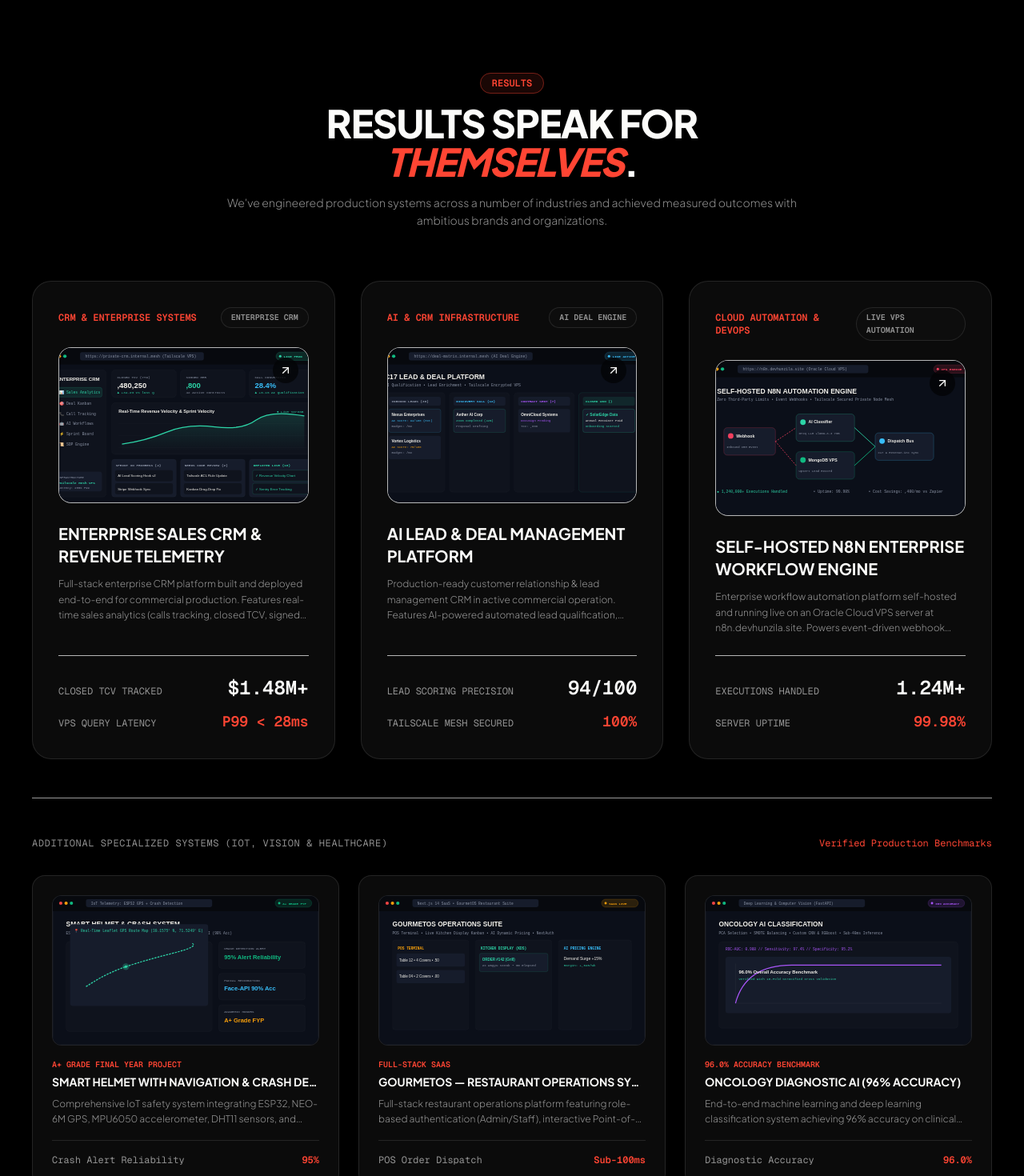
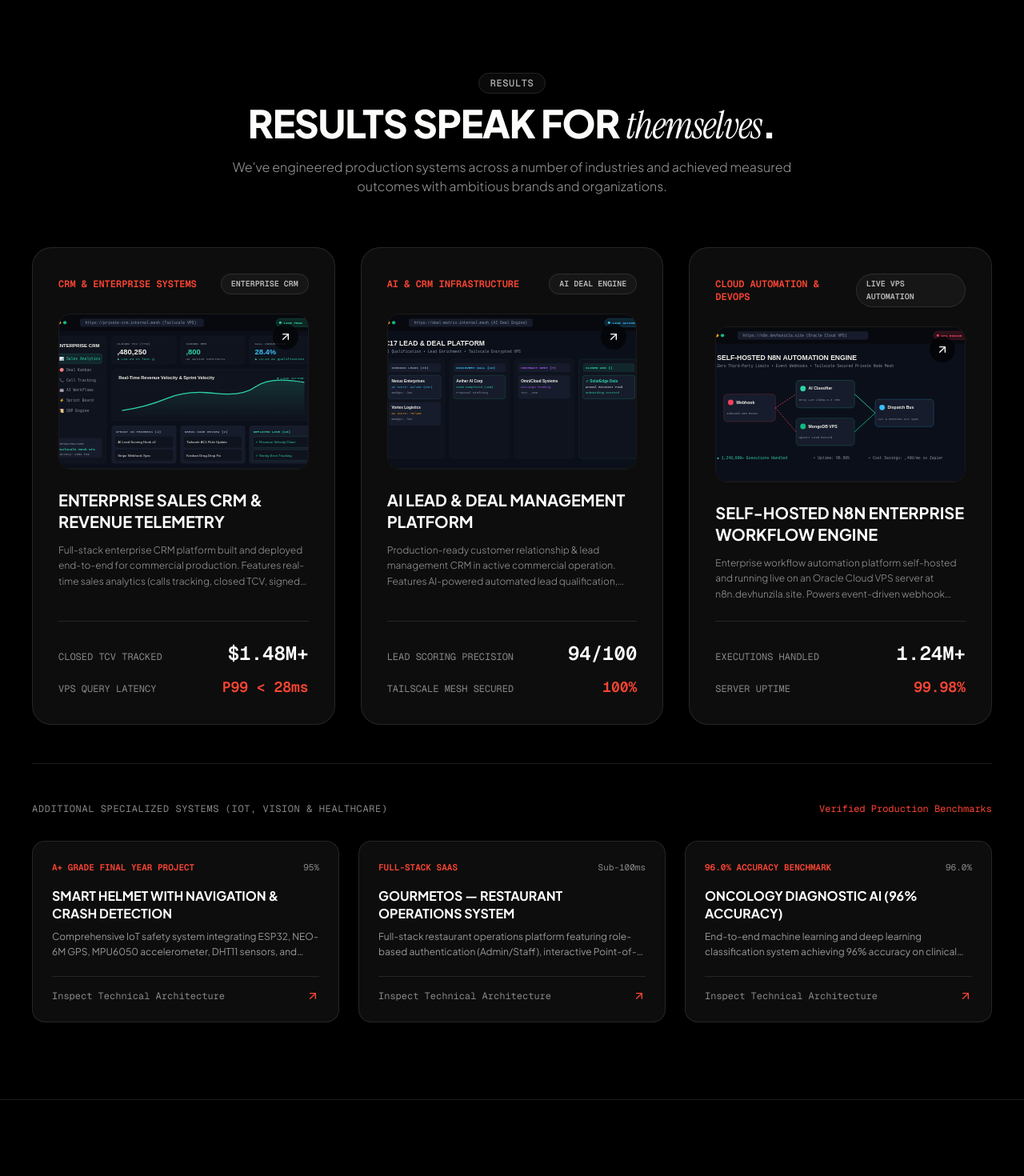
Before and after one commit to HunzilaRajput746/Cortelo, a Next.js app: page / in a window 1280 px wide. Shown: the part 2420-3890 px from the top of the page at 80% size. Built offline with nearby package versions, Linux system fonts and the light colour scheme.

Commit message:
Refactor results section cards with flame metric counters and serif typography

```diff
--- a/src/components/ResultsSection.tsx
+++ b/src/components/ResultsSection.tsx
@@ -4,7 +4,7 @@ import React from "react";
 import Image from "next/image";
 import { AGENCY_PROJECTS } from "@/lib/agencyData";
 import { useAgencyShell } from "./ClientShell";
-import { ArrowUpRight, Zap, ExternalLink } from "lucide-react";
+import { ArrowUpRight } from "lucide-react";
 
 export default function ResultsSection() {
   const { openProjectModal } = useAgencyShell();
@@ -13,18 +13,18 @@ export default function ResultsSection() {
   const secondary = AGENCY_PROJECTS.slice(3);
 
   return (
-    <section id="results" className="py-24 px-6 sm:px-10 max-w-[1440px] mx-auto border-t border-cortelo-border">
+    <section id="results" className="py-24 px-6 sm:px-10 max-w-[1440px] mx-auto border-t border-white/10">
 
       {/* Section Header */}
       <div className="text-center max-w-3xl mx-auto space-y-4 mb-16">
-        <span className="px-3.5 py-1 rounded-full border border-cortelo-mint/40 bg-cortelo-mint/10 text-xs font-mono text-cortelo-mint font-semibold uppercase">
+        <span className="px-3.5 py-1 rounded-full border border-white/10 bg-white/[0.04] text-xs font-mono text-white/70 uppercase tracking-wider font-medium">
           Results
         </span>
-        <h2 className="text-3xl sm:text-5xl font-black uppercase text-cortelo-text tracking-tight">
+        <h2 className="text-3xl sm:text-5xl font-black uppercase text-[#FCFCFA] tracking-tight">
           Results speak for{" "}
-          <span className="text-cortelo-mint italic">themselves</span>.
+          <span className="font-serif italic font-normal text-white lowercase">themselves</span>.
         </h2>
-        <p className="text-sm text-cortelo-muted leading-relaxed font-light">
+        <p className="text-sm sm:text-base text-[#999999] leading-relaxed font-light">
           We&apos;ve engineered production systems across a number of industries and achieved measured outcomes with ambitious brands and organizations.
         </p>
       </div>
@@ -35,48 +35,48 @@ export default function ResultsSection() {
           <div
             key={p.id}
             onClick={() => openProjectModal(p)}
-            className="glass-panel rounded-3xl p-8 border border-cortelo-border hover:border-cortelo-mint transition-all flex flex-col justify-between bg-[#0F131D]/90 group cursor-pointer"
+            className="rounded-3xl p-7 sm:p-8 border border-white/10 hover:border-white/20 transition-all flex flex-col justify-between bg-[#0D0D0D] group cursor-pointer"
           >
             <div>
-              {/* Client Tag */}
+              {/* Category & Badge */}
               <div className="flex items-center justify-between mb-6 text-xs font-mono">
-                <span className="text-cortelo-mint font-bold uppercase">{p.category}</span>
-                <span className="px-3 py-1 rounded-full text-[10px] font-bold border border-cortelo-border bg-cortelo-surface text-cortelo-muted">
+                <span className="text-[#FF4533] font-bold uppercase">{p.category}</span>
+                <span className="px-3 py-1 rounded-full text-[10px] font-bold border border-white/10 bg-white/[0.04] text-white/70">
                   {p.badge}
                 </span>
               </div>
 
-              {/* Big Mockup Visual */}
-              <div className="relative aspect-[16/10] rounded-2xl overflow-hidden border border-cortelo-border/70 mb-6 bg-[#07090E]">
+              {/* Mockup Visual */}
+              <div className="relative aspect-[16/10] rounded-2xl overflow-hidden border border-white/10 mb-6 bg-[#000000]">
                 <Image
                   src={p.previewImage}
                   alt={p.title}
                   fill
                   className="object-cover group-hover:scale-105 transition-transform duration-500"
                 />
-                <div className="absolute top-3 right-3 w-8 h-8 rounded-full bg-black/60 backdrop-blur-md flex items-center justify-center text-cortelo-text group-hover:bg-cortelo-mint group-hover:text-black transition-colors">
+                <div className="absolute top-3 right-3 w-8 h-8 rounded-full bg-black/60 backdrop-blur-md flex items-center justify-center text-white group-hover:bg-[#FF4533] group-hover:text-white transition-colors">
                   <ArrowUpRight className="w-4 h-4" />
                 </div>
               </div>
 
               {/* Title */}
-              <h3 className="text-xl font-bold uppercase text-cortelo-text mb-3 leading-snug">
+              <h3 className="text-xl font-bold uppercase text-white mb-3 leading-snug">
                 {p.title}
               </h3>
-              <p className="text-xs text-cortelo-muted leading-relaxed font-light mb-6 line-clamp-3">
+              <p className="text-xs text-[#999999] leading-relaxed font-light mb-6 line-clamp-3">
                 {p.description}
               </p>
             </div>
 
             {/* Metrics Breakdown */}
-            <div className="pt-6 border-t border-cortelo-border/70 space-y-3 font-mono">
+            <div className="pt-6 border-t border-white/10 space-y-3 font-mono">
               <div className="flex justify-between items-baseline">
-                <span className="text-xs text-cortelo-muted uppercase">{p.metrics.primaryLabel}</span>
-                <span className="text-2xl font-black text-cortelo-text">{p.metrics.primaryValue}</span>
+                <span className="text-xs text-[#888888] uppercase">{p.metrics.primaryLabel}</span>
+                <span className="text-2xl font-black text-white">{p.metrics.primaryValue}</span>
               </div>
               <div className="flex justify-between items-baseline">
-                <span className="text-xs text-cortelo-muted uppercase">{p.metrics.secondaryLabel}</span>
-                <span className="text-lg font-bold text-cortelo-mint">{p.metrics.secondaryValue}</span>
+                <span className="text-xs text-[#888888] uppercase">{p.metrics.secondaryLabel}</span>
+                <span className="text-lg font-bold text-[#FF4533]">{p.metrics.secondaryValue}</span>
               </div>
             </div>
 
@@ -85,10 +85,10 @@ export default function ResultsSection() {
       </div>
 
       {/* Secondary Project Showcase (Smart Helmet, GourmetOS, Oncology AI) */}
-      <div className="mt-12 pt-12 border-t border-cortelo-border/60">
-        <div className="flex items-center justify-between mb-8 text-xs font-mono text-cortelo-muted">
+      <div className="mt-12 pt-12 border-t border-white/10">
+        <div className="flex items-center justify-between mb-8 text-xs font-mono text-[#888888]">
           <span className="uppercase tracking-wider">Additional Specialized Systems (IoT, Vision &amp; Healthcare)</span>
-          <span className="text-cortelo-mint">Verified Production Benchmarks</span>
+          <span className="text-[#FF4533]">Verified Production Benchmarks</span>
         </div>
 
         <div className="grid grid-cols-1 md:grid-cols-3 gap-6">
@@ -96,31 +96,24 @@ export default function ResultsSection() {
             <div
               key={p.id}
               onClick={() => openProjectModal(p)}
-              className="glass-panel rounded-2xl p-6 border border-cortelo-border hover:border-cortelo-mint/60 transition-all flex flex-col justify-between bg-[#0F131D]/80 group cursor-pointer"
+              className="rounded-2xl p-6 border border-white/10 hover:border-white/20 transition-all flex flex-col justify-between bg-[#0D0D0D] group cursor-pointer"
             >
               <div>
-                <div className="relative aspect-[16/9] rounded-xl overflow-hidden border border-cortelo-border mb-4 bg-[#07090E]">
-                  <Image
-                    src={p.previewImage}
-                    alt={p.title}
-                    fill
-                    className="object-cover group-hover:scale-105 transition-transform duration-500"
-                  />
+                <div className="flex items-center justify-between mb-4 text-[11px] font-mono">
+                  <span className="text-[#FF4533] font-semibold">{p.badge}</span>
+                  <span className="text-[#888888]">{p.metrics.primaryValue}</span>
                 </div>
-                <div className="text-[10px] font-mono text-cortelo-mint uppercase font-semibold mb-1">
-                  {p.badge}
-                </div>
-                <h4 className="text-sm font-bold uppercase text-cortelo-text mb-2 truncate">
+                <h4 className="text-base font-bold uppercase text-white mb-2 leading-snug">
                   {p.title}
                 </h4>
-                <p className="text-xs text-cortelo-muted leading-relaxed font-light line-clamp-2">
+                <p className="text-xs text-[#999999] leading-relaxed line-clamp-2">
                   {p.description}
                 </p>
               </div>
 
-              <div className="pt-4 mt-4 border-t border-cortelo-border flex justify-between items-center text-xs font-mono">
-                <span className="text-cortelo-muted">{p.metrics.primaryLabel}</span>
-                <span className="text-cortelo-mint font-bold">{p.metrics.primaryValue}</span>
+              <div className="mt-5 pt-4 border-t border-white/10 flex items-center justify-between text-xs font-mono text-[#888888] group-hover:text-white transition-colors">
+                <span>Inspect Technical Architecture</span>
+                <ArrowUpRight className="w-4 h-4 text-[#FF4533]" />
               </div>
             </div>
           ))}
```
